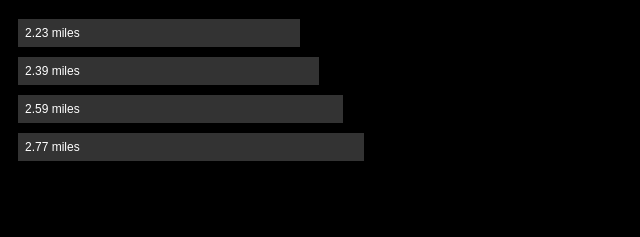
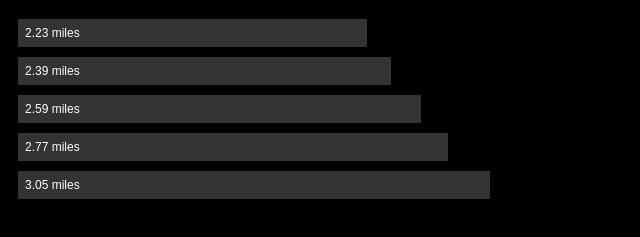
Before and after one commit to mleong245/d3-sandbox, a plain HTML site: page index.html in a window 1280 px wide. Shown: the part 79-316 px from the top of the page, without its empty margins (0-640 px from the left). Drawn offline with Linux system fonts and the light colour scheme.

Commit message:
Barchart with simple animation and transitions
Delay between each bar drawing

```diff
--- a/index.html
+++ b/index.html
@@ -7,6 +7,6 @@
 <html>
 	<body>
 		<h1>This is a spike of the D3.js library</h1>
-		<script type="text/javascript" src="scripts/barchart.js"></script>
+		<script type="text/javascript" src="scripts/barchart2.js"></script>
 	</body>
 </html>
--- /dev/null
+++ b/scripts/barchart2.js
@@ -0,0 +1,15 @@
+var distances = [2.23, 2.39, 2.59, 2.77, 3.05];
+
+d3.select('body').selectAll('div')
+	.data(distances)
+	.enter()
+		.append('div')
+		.html('...')
+		.style('width', '10px')
+		.style('opacity', 0)
+		.transition()
+			.delay(function (d, i) { return i * 1000 })
+			.duration(1000)
+			.style('width', function (d) { return (d * 150) + 'px'; })
+			.style('opacity', 1)
+			.text(function (d) { return d + ' miles'; });
```
